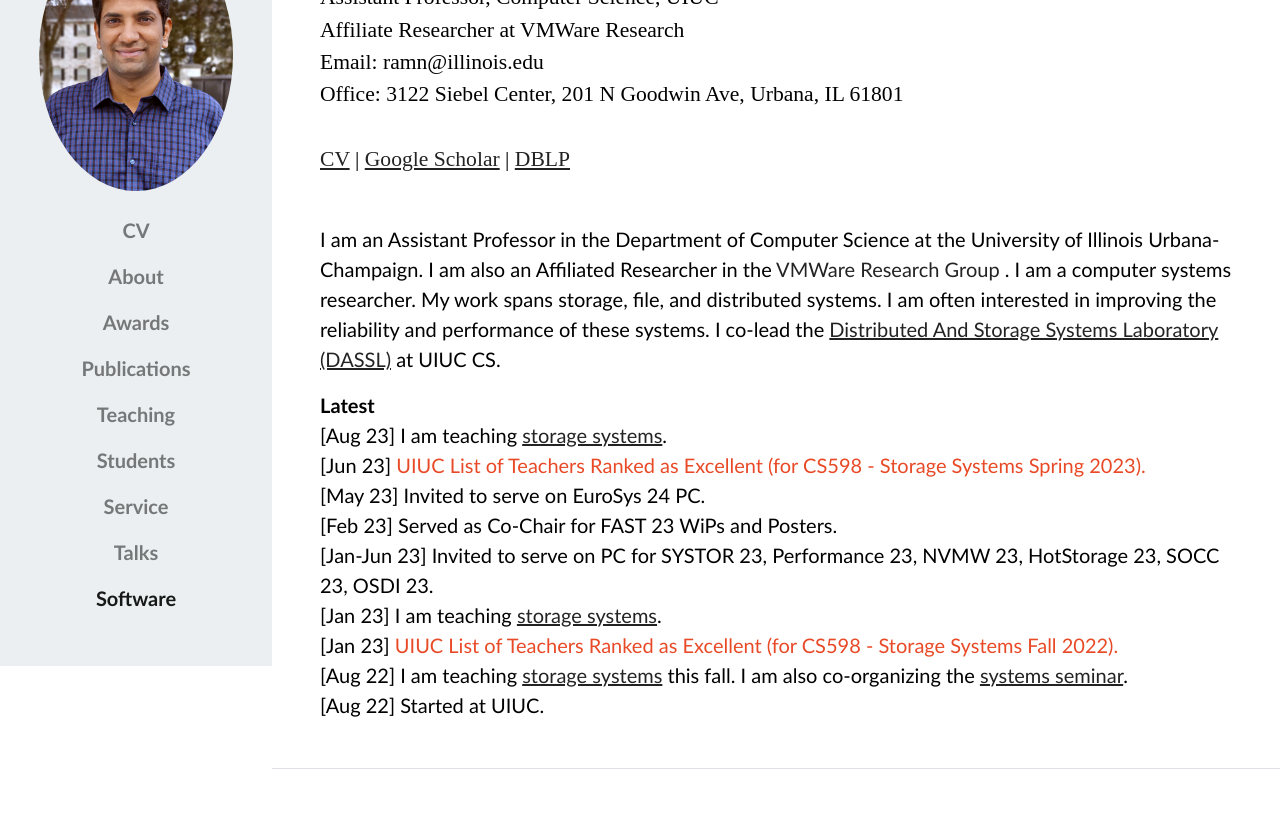
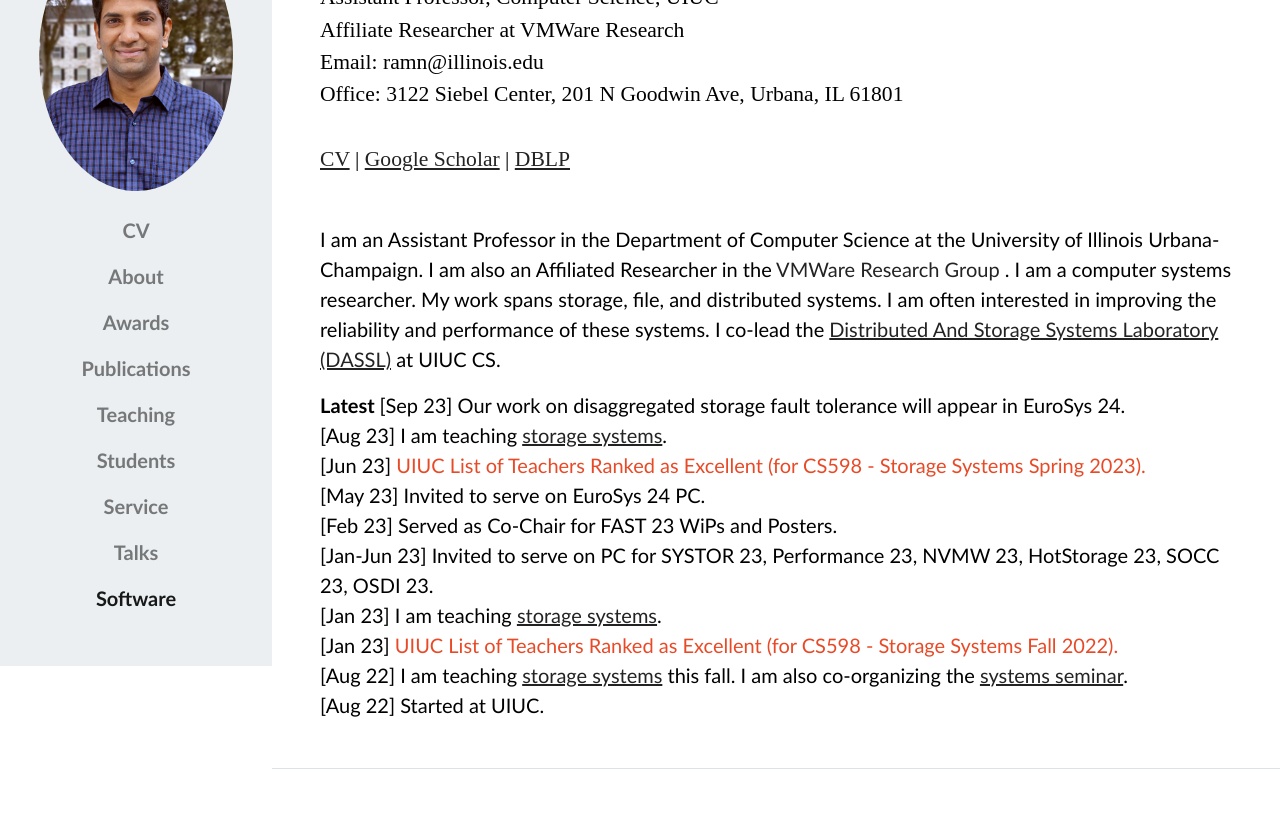
Before and after one commit to ramalagappan/ramalagappan.github.io, a plain HTML site: page index.html in a window 1280 px wide. Shown: the part 134-948 px from the top of the page. Drawn offline with Linux system fonts and the light colour scheme; some icons are missing; a web font is replaced by a local one.

Commit message:
Update index.html

```diff
--- a/index.html
+++ b/index.html
@@ -133,7 +133,8 @@
     <font color="E84A27"><b>We are looking for PhD students to join our group. If you are interested in working with me, please apply to the UIUC CS PhD program and mention my name in the application. More info for prospective students <a href="prospectives.html"><u>here</u></a>.</b></font><br><br>
     </h3> -->
 
-	  <b> Latest </b><br>
+	  <b> Latest </b><be>
+    [Sep 23] Our work on disaggregated storage fault tolerance will appear in EuroSys 24.<br>
     [Aug 23] I am teaching <a href="https://ramalagappan.github.io/courses/fall23/cs598/index.html"><u>storage systems</u></a>.<br>
     [Jun 23] <font color="E84A27"> UIUC List of Teachers Ranked as Excellent (for CS598 - Storage Systems Spring 2023). </font><br>
     [May 23] Invited to serve on EuroSys 24 PC.<br>
```
